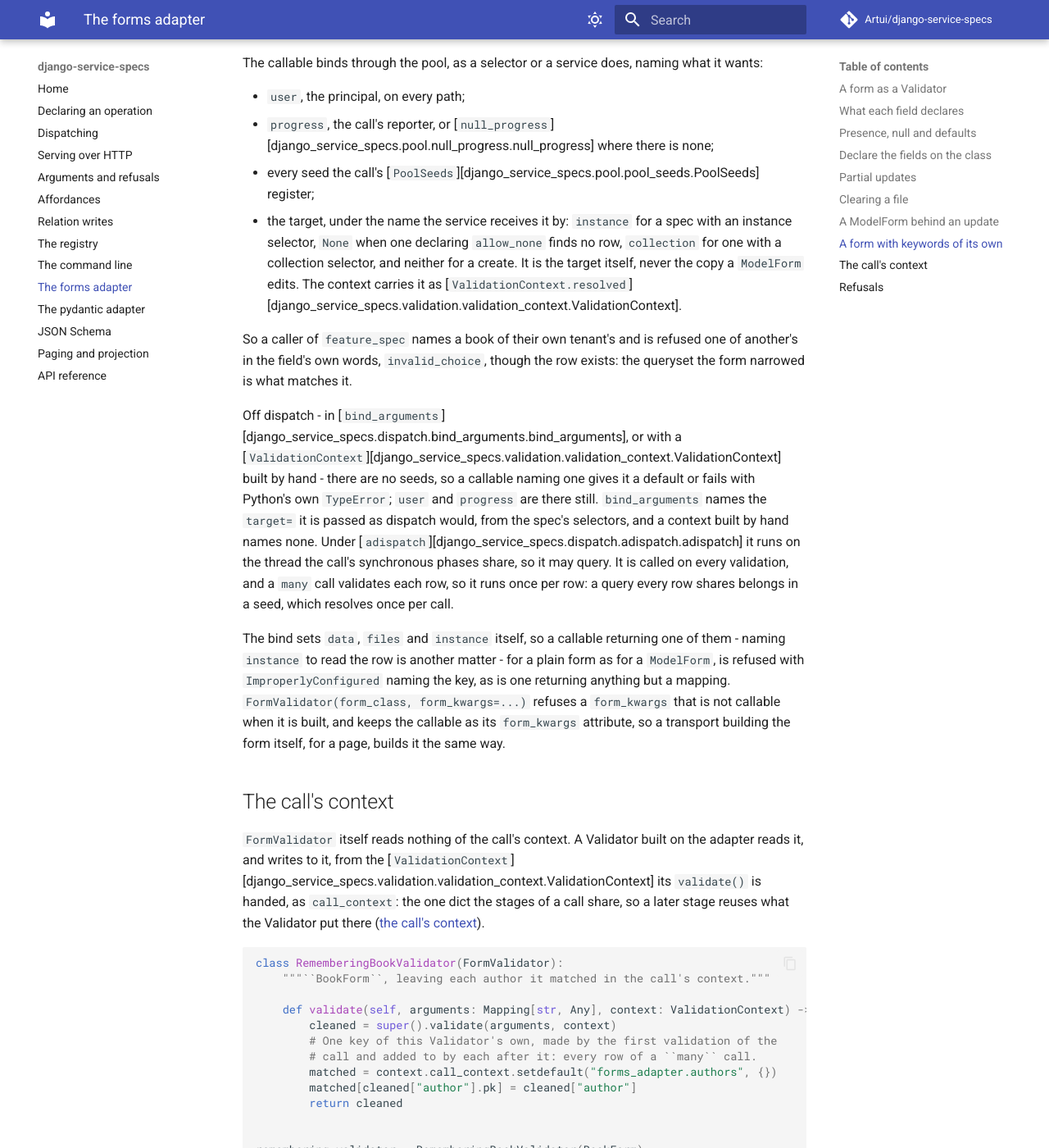
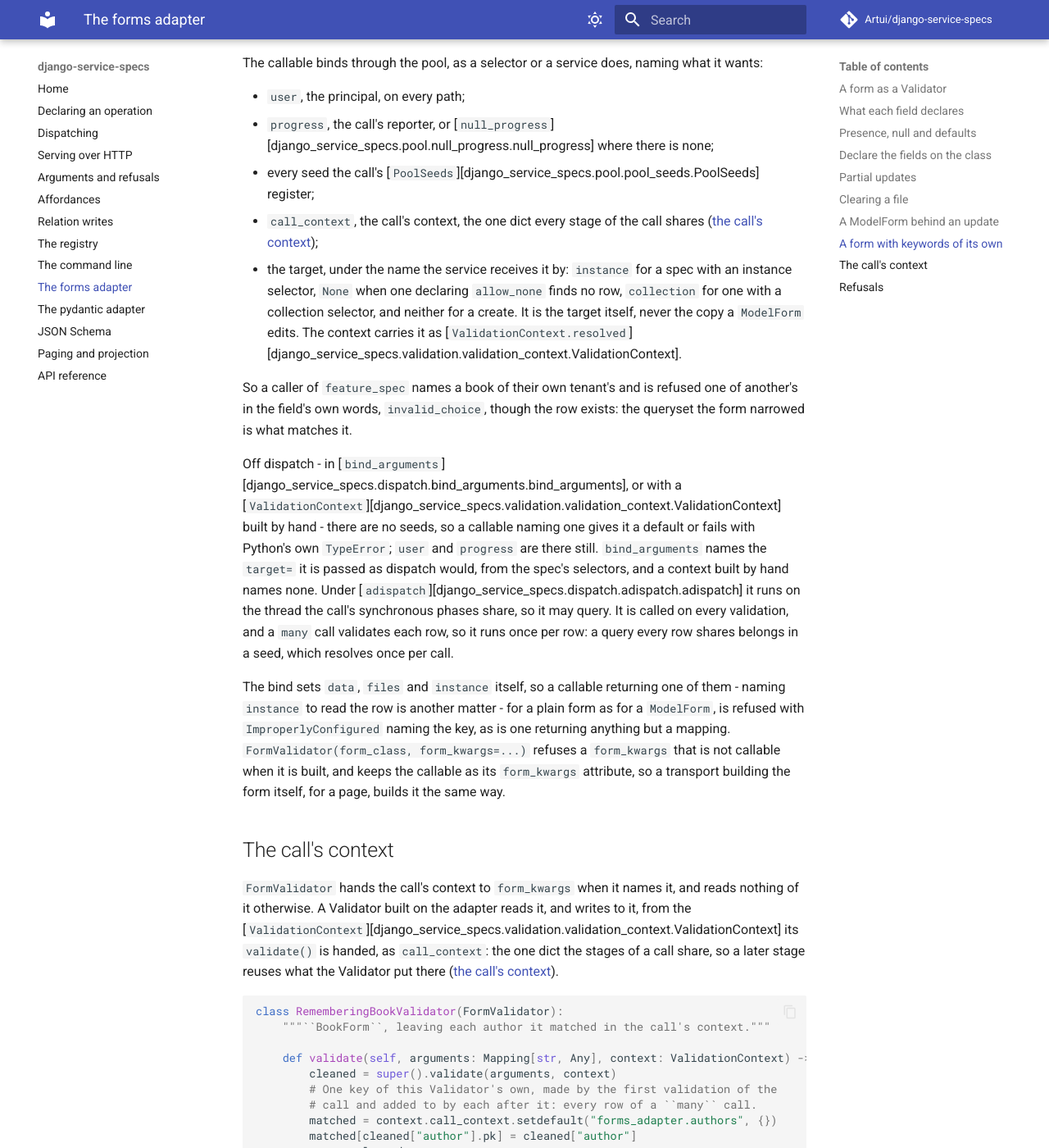
Before and after one commit to Artui/django-service-specs, an MkDocs documentation site: the page built from docs/forms.md, in a window 1280 px wide and 1400 px high, scrolled down 7627 px. Shown: the whole window at 82% size. Built offline with MkDocs 1.6.1 and Material for MkDocs 9.7.7, drawn with Linux system fonts in a browser that asks for light colours; comment, search, counter and statistics services are not loaded.

Commit message:
Name the call's context in the form_kwargs pool, pydantic's info.context and the affordance functions
Co-Authored-By: Claude Opus 5.5 <noreply@anthropic.com>

```diff
--- a/docs/forms.md
+++ b/docs/forms.md
@@ -260,6 +260,8 @@ what it wants:
   where there is none;
 - every seed the call's
   [`PoolSeeds`][django_service_specs.pool.pool_seeds.PoolSeeds] register;
+- `call_context`, the call's context, the one dict every stage of the call
+  shares ([the call's context](dispatching.md#the-calls-context));
 - the target, under the name the service receives it by: `instance` for a
   spec with an instance selector, `None` when one declaring `allow_none`
   finds no row, `collection` for one with a collection selector, and neither
@@ -296,8 +298,9 @@ builds it the same way.
 
 ## The call's context
 
-`FormValidator` itself reads nothing of the call's context. A Validator built
-on the adapter reads it, and writes to it, from the
+`FormValidator` hands the call's context to `form_kwargs` when it names it,
+and reads nothing of it otherwise. A Validator built on the adapter reads it,
+and writes to it, from the
 [`ValidationContext`][django_service_specs.validation.validation_context.ValidationContext]
 its `validate()` is handed, as `call_context`: the one dict the stages of a
 call share, so a later stage reuses what the Validator put there
```
Also changed, not shown: CHANGELOG.md (+2 -2 lines), docs/affordances.md (+3 -1 lines), docs/pydantic.md (+4 -2 lines).
